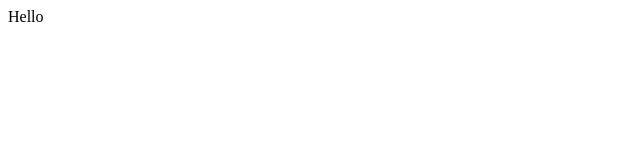
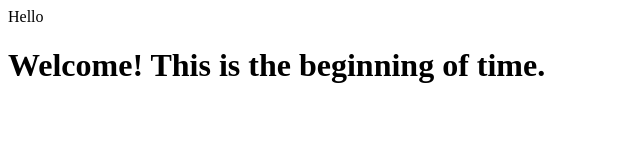
Before and after one commit to olumideo/splanner, a plain HTML site: page index.html in a window 1280 px wide. Shown: the whole page, without its empty margins (0-640 px from the left). Drawn offline with Linux system fonts and the light colour scheme.

```diff
--- a/index.html
+++ b/index.html
@@ -1 +1,2 @@
 <div>Hello</div>
+<h1>Welcome! This is the beginning of time.</h1>
```
